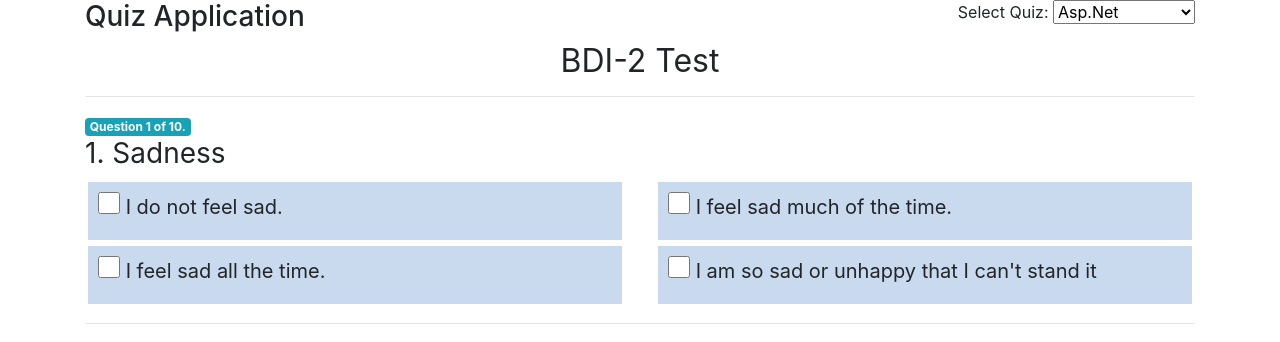
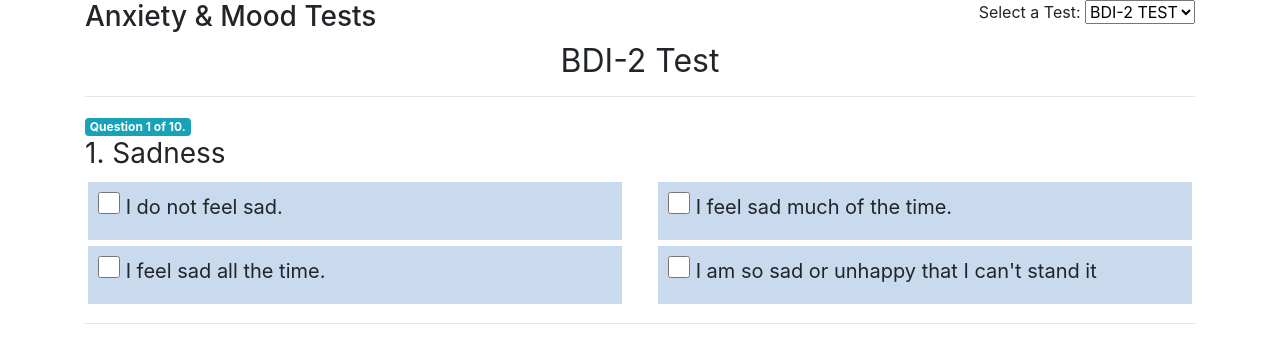
Before and after one commit to littleup/Tests, an Angular app: page / in a window 1280 px wide. Shown: the top 342 px of the page. Built offline with nearby package versions, Linux system fonts and the light colour scheme.

Commit message:
Sep 27 commit

```diff
--- a/src/app/app.component.ts
+++ b/src/app/app.component.ts
@@ -1,6 +1,6 @@
 import { Component } from '@angular/core';
 
-import { QuizComponent } from './quiz/quiz.component';
+//import { QuizComponent } from './quiz/quiz.component';
 
 @Component({
   selector: 'app-root',
--- a/src/app/quiz/quiz.component.html
+++ b/src/app/quiz/quiz.component.html
@@ -1,19 +1,22 @@
-<div class="row">
+<div class="row" >
   <div class="col-6">
-    <h3>Quiz Application</h3>
+    <h3>Anxiety & Mood Tests</h3>
   </div>
   <div class="col-6 text-right">
-    Select Quiz:
+    Select a Test:
     <select [(ngModel)]="quizName" (change)="loadQuiz(quizName)">
       <option *ngFor="let quiz of quizes" [value]="quiz.id">{{quiz.name}}</option>
     </select>
   </div>
 </div>
+
+<h2 class="text-center font-weight-normal">{{quiz.name}}</h2>
+<hr />
+
 <div id="quiz">
-  <h2 class="text-center font-weight-normal">{{quiz.name}}</h2>
-  <hr />
 
-  <div *ngIf="mode=='quiz' && quiz">
+  <div *ngIf="mode=='quiz'">
+
     <div *ngFor="let question of filteredQuestions;">
       <div class="badge badge-info">Question {{pager.index + 1}} of {{pager.count}}.</div>
       <div *ngIf="config.duration" class="badge badge-info float-right">Time: {{ellapsedTime}} / {{duration}}</div>
@@ -30,6 +33,7 @@
         </div>
       </div>
     </div>
+
     <hr />
     <div class="text-center">
       <!--<button class="btn btn-default" *ngIf="config.allowBack" (click)="goTo(0);">First</button>-->
@@ -47,7 +51,7 @@
   </div>
 
   <div class="result" *ngIf="mode=='result'">
-    <h2>Quiz Result</h2>
+    <h2>Test Result</h2>
     <div *ngFor="let question of quiz.questions; let index = index">
       <div class="result-question">
         <h5>{{index + 1}}. {{question.name}}</h5>
--- a/src/app/services/quiz.service.ts
+++ b/src/app/services/quiz.service.ts
@@ -14,9 +14,9 @@ export class QuizService {
 
   getAll() {
     return [
-      { id: 'data/aspnet.json', name: 'Asp.Net' },
-      { id: 'data/csharp.json', name: 'C Sharp' },
-      { id: 'data/designPatterns.json', name: 'Design Patterns' }
+      { id: 'data/bdi2.json', name: 'BDI-2 TEST' },
+      //{ id: 'data/csharp.json', name: 'C Sharp' },
+      //{ id: 'data/designPatterns.json', name: 'Design Patterns' }
     ];
   }
 
```
Also changed, not shown: src/data/bdi2.json (renamed from src/data/aspnet.json), 1 other file (tests, documents, lock files or other folders).
